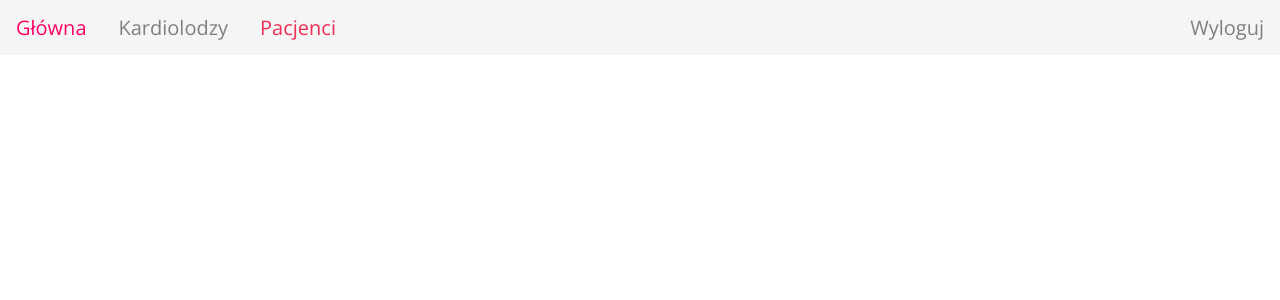
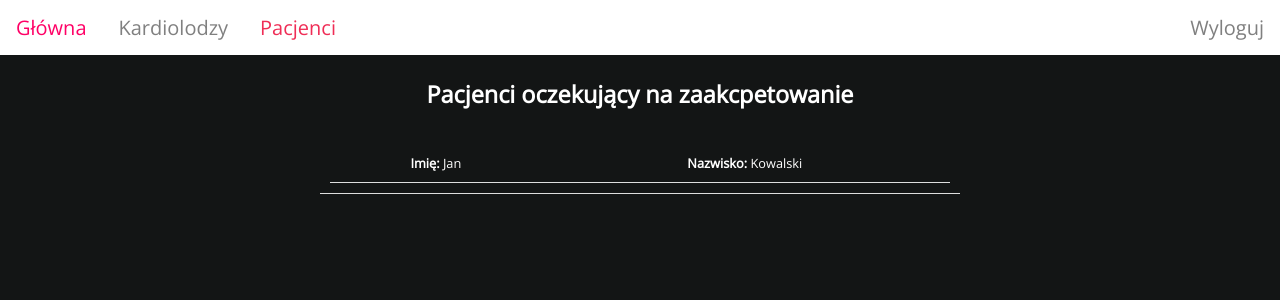
Before and after one commit to Wojtko/-W-ProjektKardiologia, a PHP site: page /administrator_patients.html in a window 1280 px wide. Shown: the top 300 px of the page. Run offline with PHP 8.4, Linux system fonts and the light colour scheme; lists and menus that the app fills with data are empty; some libraries are stand-ins or nearby versions.

Commit message:
Patients

```diff
--- a/HTML/Projekt kardiologia/administrator_main.html
+++ b/HTML/Projekt kardiologia/administrator_main.html
@@ -68,8 +68,6 @@
 											<b>Status:</b>
 
 											<form action="change_status.php" method="post">
-												<input type="radio" name="status" value="Oczekiwanie na zaakceptowanie">Oczekiwanie na zaakceptowanie
-												<input type="radio" name="status" value="Zaakceptowano">Zaakceptowano
 												<input type="radio" name="status" value="Badania">Badania
 												<input type="radio" name="status" value="Oczekiwanie na operacje">Oczekiwanie na operacje <br>
 												<input type="submit" value="Zmień">
@@ -90,7 +88,7 @@
 								<tr>
 									<th><b>Imię: </b>Jan</th>
 									<th><b>Nazwisko: </b>Kowalski</th>
-									<th><b>Status: </b> <b style="color: orange;">Oczekiwanie na zaakceptowanie</b></th>
+									<th><b>Status: </b> <b style="color: green;">Zaakceptowano</b></th>
 								</tr>
 							</table>
 						</div>
@@ -118,8 +116,6 @@
 											<b>Status:</b>
 
 											<form action="change_status.php" method="post">
-												<input type="radio" name="status" value="Oczekiwanie na zaakceptowanie">Oczekiwanie na zaakceptowanie
-												<input type="radio" name="status" value="Zaakceptowano">Zaakceptowano
 												<input type="radio" name="status" value="Badania">Badania
 												<input type="radio" name="status" value="Oczekiwanie na operacje">Oczekiwanie na operacje <br>
 												<input type="submit" value="Zmień">
--- a/HTML/Projekt kardiologia/administrator_patients.html
+++ b/HTML/Projekt kardiologia/administrator_patients.html
@@ -27,7 +27,55 @@
 	</div>
 
 	<div class="main">
+		<h3>Pacjenci oczekujący na zaakcpetowanie</h3>
 
+		<table id="patient">
+			<thead>
+				<tr>
+					<th>
+						<div class="btn" data-panelid="1">
+							<table>
+								<tr>
+									<th><b>Imię: </b>Jan</th>
+									<th><b>Nazwisko: </b>Kowalski</th>
+								</tr>
+							</table>
+						</div>
+
+						<div class="data" id="data1">
+							<table>
+								<thead>
+									<tr>
+										<th><b>Data urodzenia:</b></th>
+										<th>12.06.1978</th>
+									</tr>
+									<tr>
+										<th><b>Adres:</b></th>
+										<th>ul.Wiejska 13 83-000 Gdańsk</th>
+									</tr>
+									<tr>
+										<th><b>Ropoznanie:</b></th>
+										<th>Chory ma niesprawne serce.</th>
+									</tr>
+									<tr>
+										<th colspan="2">TU BĘDZIE MOŻNA POBRAĆ PLIK</th>
+									</tr>
+									<tr>
+										<th colspan="2">
+											<b>Status:</b>
+
+											<form action="change_status.php" method="post">
+												<input type="submit" value="Zatwierdź">
+											</form>
+										</th>
+									</tr>
+								</thead>
+							</table>
+						</div>
+					</th>
+				</tr>
+			</thead>
+		</table>
 	</div>
 
 </body>
--- a/HTML/Projekt kardiologia/style_admi.css
+++ b/HTML/Projekt kardiologia/style_admi.css
@@ -1,9 +1,9 @@
 body
 {
-	background-color: white;
+	background-color: #131515;
 	font-family: 'Open Sans', sans-serif;
 	font-size: 20px;
-	color: black;
+	color: white;
 
 	margin: 0 auto;
 }
@@ -26,7 +26,7 @@
 
 tr:hover
 {
-	background-color: #f5f5f5;
+	background-color: #131515;
 }
 
 a:link,
@@ -44,7 +44,7 @@
 
 ul
 {
-	background-color: #f5f5f5;
+	background-color: #131515;
 	list-style-type: none;
     margin: 0;
     padding: 0;
@@ -91,3 +91,8 @@
 {
 	color: gray;
 }
+
+#test
+{
+	background-color: white;
+}
```
Also changed, not shown: HTML/Projekt kardiologia/kardio_main.html (added, +22 -0 lines).
